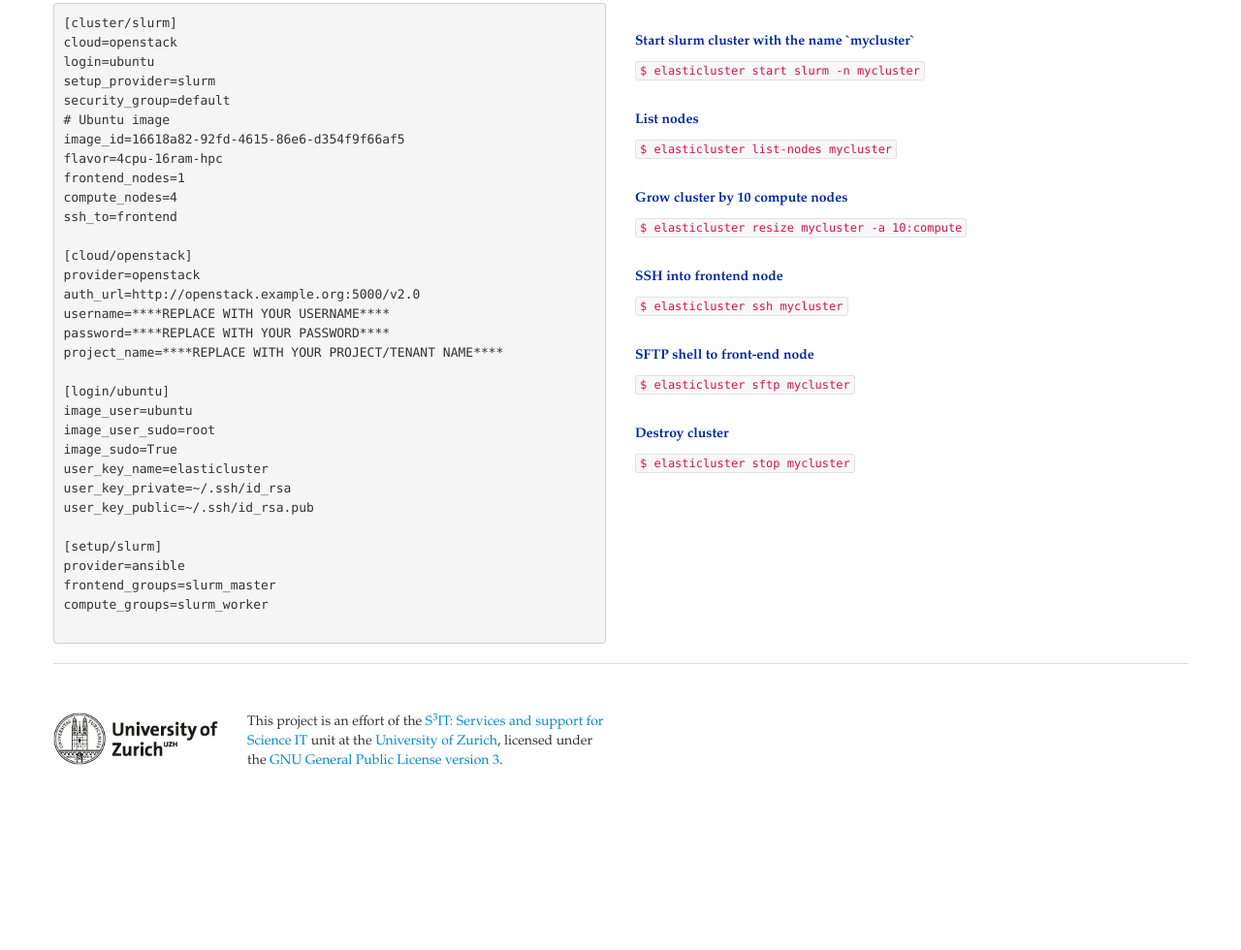
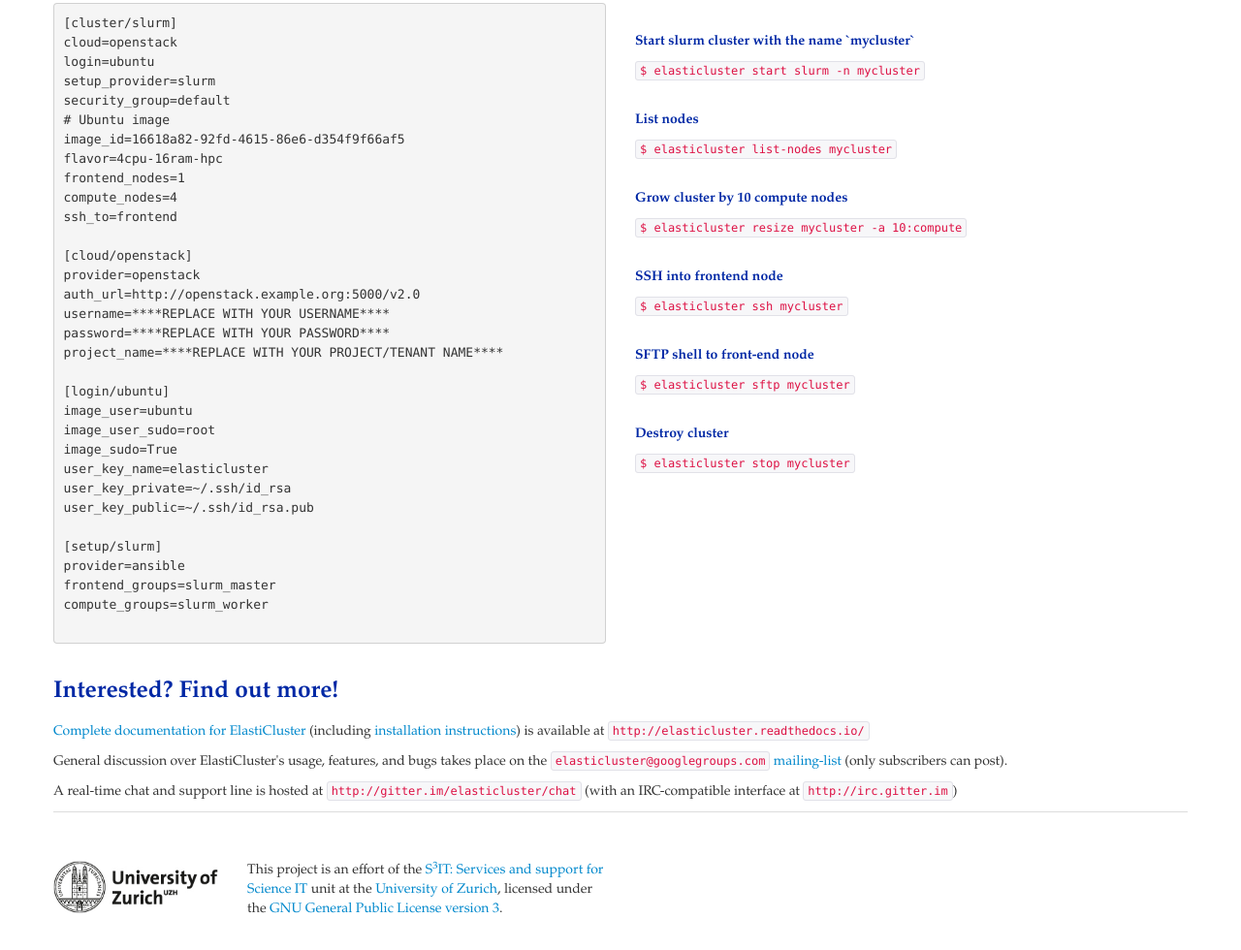
Before and after one commit to elasticluster/elasticluster, a plain HTML site: page index.html in a window 1280 px wide. Shown: the part 1085-2065 px from the top of the page at 97% size. Before the commit the page ends 1920 px from the top, so only its background shows below. Drawn offline with Linux system fonts and the light colour scheme.

Commit message:
Add text introducing docs, mailing-list, chat line.

```diff
--- a/index.html
+++ b/index.html
@@ -335,6 +335,26 @@ server_groups=jupyterhub
         </div>
     </div>
 
+<!-- further reading -->
+<div class="row-fluid">
+    <div class="span12">
+        <h3>Interested? Find out more!</h3>
+        <p>
+            <a href="http://elasticluster.readthedocs.io/">Complete documentation for ElastiCluster</a>
+            (including <a href="http://elasticluster.readthedocs.io/en/master/install.html#installing-development-code-from-github">installation instructions</a>) is available at <code>http://elasticluster.readthedocs.io/</code>
+        </p>
+        <p>
+            General discussion over ElastiCluster's usage, features, and bugs takes place on the <a href="https://groups.google.com/forum/#!forum/elasticluster"><code>elasticluster@googlegroups.com</code> mailing-list</a> (only subscribers can post).
+        </p>
+        <p>
+            A real-time chat and support line is hosted at <a href="http://gitter.im/elasticluster/chat"><code>http://gitter.im/elasticluster/chat</code></a> (with an IRC-compatible interface at <a href="http://irc.gitter.im/"><code>http://irc.gitter.im</code></a>)
+        </p>
+    </div>
+    <p>
+    </p>
+</div>
+
+
 <!-- license -->
 <div class="clearfix hr">
     <div class="row-fluid license">
```
